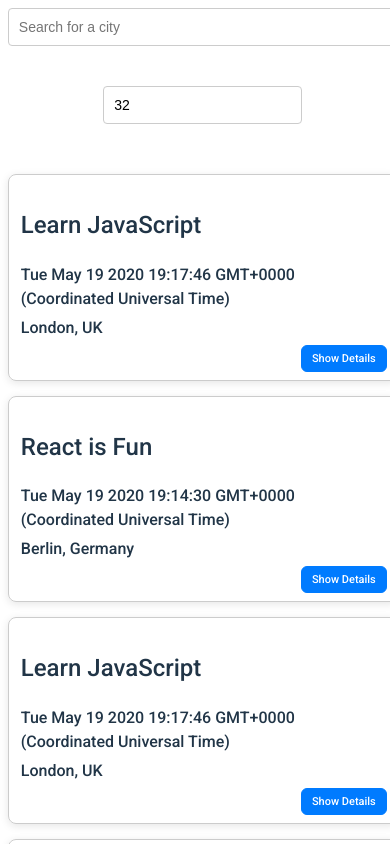
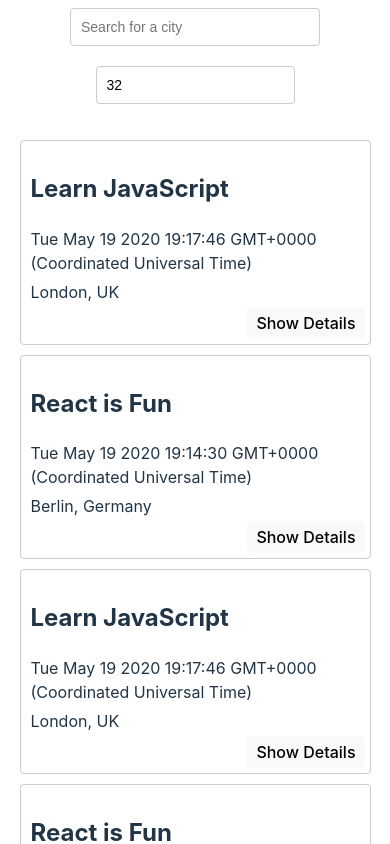
Before and after one commit to Jonnits/meet, a React (Vite) app: page / in a window 390 px wide. Shown: the top 844 px of the page. Built offline with nearby package versions, Linux system fonts and the light colour scheme.

Commit message:
Testing second styling type

```diff
--- a/src/App.css
+++ b/src/App.css
@@ -1,21 +1,8 @@
 @import url(https://fonts.googleapis.com/css?family=Roboto:500);
-
-body {
-  margin: 0;
-  padding: 0;
-  font-family: 'Roboto', sans-serif;
-}
 
 .App {
   text-align: center;
   padding: 2% 5%;
-  max-width: 1200px;
-  margin: 0 auto;
-  min-height: 100vh;
-  width: 100%;
-  display: flex;
-  flex-direction: column;
-  align-items: center;
 }
 
 .App * {
@@ -39,24 +26,28 @@ input[type="number"] {
   border: 1px solid #ccc;
   font-size: 14px;
   line-height: 20px;
+  align-self: center;
   height: 38px;
   margin-bottom: 20px;
 }
 
+.city {
+  width: 250px;
+}
+
 #city-search {
-  width: 100%;
-  max-width: 300px;
-  margin: 0 auto 20px;
   display: flex;
   flex-direction: column;
+  margin: auto;
   position: relative;
 }
 
 .suggestions {
-  width: 100%;
+  width: 250px;
   position: absolute;
   top: 45px;
   z-index: 2;
+  align-self: center;
   margin: 0;
   font-size: 14px;
   box-shadow: 10px 10px 16px -12px rgba(0, 0, 0, 0.75);
@@ -66,7 +57,6 @@ input[type="number"] {
   text-align: left;
   padding: 8px 6px 8px 10px;
   background-color: #eee;
-  color: #333;
   cursor: default;
 }
 
@@ -79,90 +69,29 @@ input[type="number"] {
   background-color: #bcdcdb;
 }
 
-/* —————————————————————————
-   Number of Events
-————————————————————————— */
-#number-of-events {
-  width: 100%;
-  max-width: 200px;
-  margin: 0 auto 30px;
-  display: flex;
-  justify-content: center;
-}
-
-#event-list {
-  width: 100%;
-  max-width: 700px;
-  margin: 0 auto;
-  display: flex;
-  flex-direction: column;
-  gap: 15px;
-}
-
 .event {
-  width: 100%;
-  padding: 20px 20px 45px;
+  padding: 10px 10px 35px;
+  margin-bottom: 10px;
   text-align: left;
   border: 1px solid #ccc;
-  border-radius: 8px;
+  border-radius: 4px;
   position: relative;
-  box-shadow: 0 2px 8px rgba(0, 0, 0, 0.1);
-  transition: transform 0.2s ease, box-shadow 0.2s ease;
-}
-
-.event:hover {
-  transform: translateY(-2px);
-  box-shadow: 0 4px 16px rgba(0, 0, 0, 0.15);
 }
 
 .details-btn {
   position: absolute;
-  right: 15px;
-  bottom: 10px;
-  padding: 8px 12px;
-  border-radius: 6px;
+  right: 5px;
+  bottom: 5px;
+  padding: 5px 8px;
+  border-radius: 4px;
   outline: none;
   cursor: pointer;
-  border: 1px solid #007bff;
-  background-color: #007bff;
-  color: white;
-  font-size: 12px;
-  transition: background-color 0.2s ease;
 }
 
-.details-btn:hover {
-  background-color: #0056b3;
+.alerts-container {
+  position: fixed;
+  top: 0px;
+  left: 20px;
+  width: 250px;
+  z-index: 1000;
 }
-
-@media (max-width: 768px) {
-  .App {
-    padding: 3% 3%;
-  }
-
-  #city-search,
-  #number-of-events,
-  #event-list {
-    max-width: 100%;
-  }
-
-  .event {
-    padding: 15px 15px 40px;
-  }
-}
-
-@media (max-width: 480px) {
-  .App {
-    padding: 2% 2%;
-  }
-
-  .event {
-    padding: 12px 12px 35px;
-  }
-
-  .details-btn {
-    right: 10px;
-    bottom: 8px;
-    padding: 6px 10px;
-    font-size: 11px;
-  }
-}
```
